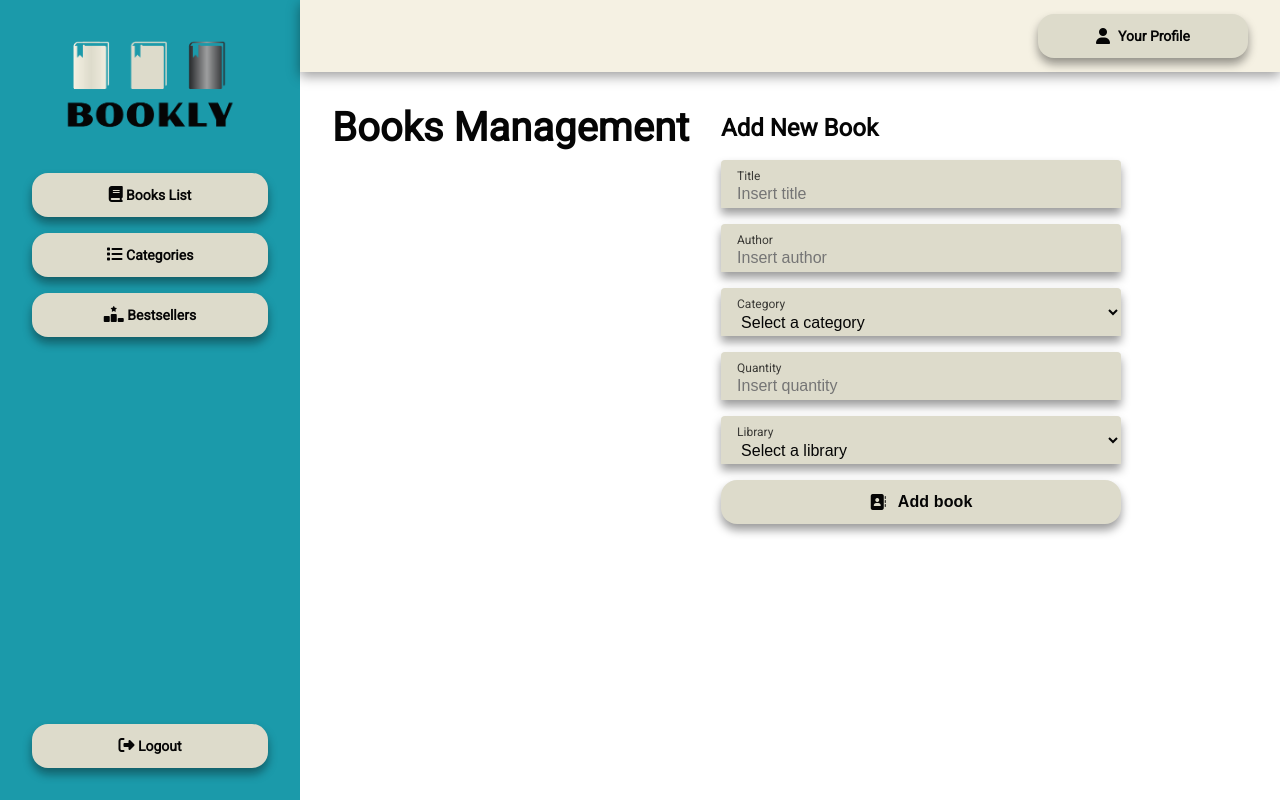
After one commit to Duchnikovsky/WDPAI_2025, a PHP site: template public/views/management.php in a window 1280 px wide. The commit adds this page. Run offline with PHP 8.4, Linux system fonts and the light colour scheme; the template is opened without the code that fills it, so the values that code supplies are empty; a stand-in replaces the project's code that opens the database connection; some libraries are stand-ins or nearby versions.

Commit message:
feat: add book management system

```diff
--- a/index.php
+++ b/index.php
@@ -12,8 +12,10 @@ Routing::get('signup', 'DefaultController');
 Routing::get('logout', 'DefaultController');
 Routing::get('categories', 'DefaultController');
 Routing::get('bestsellers', 'DefaultController');
+Routing::get('management', 'DefaultController');
 Routing::post("login", 'AuthController');
 Routing::post("register", 'AuthController');
 Routing::post('books', 'BookController');
+Routing::post("addBook", 'BookController');
 
 Routing::run($path);
--- /dev/null
+++ b/public/components/management_addBook.php
@@ -0,0 +1,38 @@
+<form class="form-books" action="addBook" method="POST">
+    <h2>Add New Book</h2>
+    <?php if (isset($addError)) : ?>
+        <i class="fa-solid fa-triangle-exclamation"></i>
+        <span><?php echo $addError; ?></span>
+    <?php endif; ?>
+    <div class="management-input">
+        <label for="title">Title</label>
+        <input id="title" type="text" name="title" required placeholder="Insert title">
+    </div>
+    <div class="management-input">
+        <label for="author">Author</label>
+        <input id="author" type="text" name="author" required placeholder="Insert author">
+    </div>
+    <div class="management-input">
+        <label for="category">Category</label>
+        <select id="category" name="category" required>
+            <option value="" disabled selected>Select a category</option>
+            <?php foreach ($categories as $category) : ?>
+                <option value="<?php echo $category['id']; ?>"><?php echo $category['name']; ?></option>
+            <?php endforeach; ?>
+        </select>
+    </div>
+    <div class="management-input">
+        <label for="quantity">Quantity</label>
+        <input id="quantity" type="number" name="quantity" required placeholder="Insert quantity">
+    </div>
+    <div class="management-input">
+        <label for="library">Library</label>
+        <select id="library" name="library" required>
+            <option value="" disabled selected>Select a library</option>
+            <?php foreach ($libraries as $library) : ?>
+                <option value="<?php echo $library['id']; ?>"><?php echo $library['name']; ?></option>
+            <?php endforeach; ?>
+        </select>
+    </div>
+    <button type="submit" class="flex-row-center-center"><i class="fas fa-address-book"></i>Add book</button>
+</form>
--- a/public/styles/fonts.css
+++ b/public/styles/fonts.css
@@ -27,3 +27,10 @@ h1 {
     line-height: 48px;
     }
 }
+
+.h2, h2 {
+    font-size: 24px;
+    line-height: 32px;
+    font-weight: 600;
+    margin: 0;
+}
--- /dev/null
+++ b/public/styles/management/management.css
@@ -0,0 +1,78 @@
+main {
+    width: 100%;
+    display: flex;
+    flex-direction: column;
+    flex-wrap: wrap;
+    gap: 16px;
+
+    @media (min-width: 768px) {
+        flex-direction: row;
+        gap: 32px;
+    }
+
+    .form-books {
+        width: 100%;
+        display: flex;
+        flex-direction: column;
+        gap: 16px;
+        padding-top: 8px;
+
+        .management-input {
+            width: 100%;
+            position: relative;
+
+            & > label {
+                position: absolute;
+                left: 16px;
+                top: 8px;
+                font-size: 12px;
+                line-height: 16px;
+                color: var(--neutral-black);
+                opacity: 0.75;
+            }
+
+            & > input,
+            & > select {
+                width: 100%;
+                height: 48px;
+                background-color: var(--secondary-200);
+                outline: none;
+                border: 0;
+                border-radius: 4px 4px 0 0;
+                box-shadow: 0 6px 10px var(--neutral-shadow);
+                padding: 24px 0 4px 16px;
+                font-size: 16px;
+                line-height: 24px;
+                color: var(--neutral-black);
+            }
+        }
+
+        & > button {
+            width: 100%;
+            height: 44px;
+            background-color: var(--secondary-200);
+            border: 0;
+            border-radius: 16px;
+            outline: none;
+            box-shadow: 0 6px 10px var(--neutral-shadow);
+            gap: 12px;
+            color: var(--neutral-black);
+            font-size: 16px;
+            line-height: 20px;
+            font-weight: 600;
+            letter-spacing: 0.1px;
+            transition: background-color 0.3s ease-in-out,
+                transform 0.3s ease-in-out;
+
+            &:hover {
+                transform: scale(1.05);
+                background-color: var(--secondary-300);
+                cursor: pointer;
+            }
+        }
+
+        @media (min-width: 768px) {
+            width: 400px;
+        }
+    }
+}
--- a/public/views/manage.php
+++ b/public/views/management.php
@@ -13,6 +13,7 @@
     <link href="public/styles/dashboard/dashboard.css" rel="stylesheet">
     <link href="public/styles/dashboard/aside.css" rel="stylesheet">
     <link href="public/styles/dashboard/header.css" rel="stylesheet">
+    <link href="public/styles/management/management.css" rel="stylesheet">
 
     <script src="public/scripts/menu.js" defer></script>
 
@@ -30,7 +31,8 @@
     </aside>
     <?php include 'public/components/dashboard_header.php'; ?>
     <main>
-
+        <h1>Books Management</h1>
+        <?php include 'public/components/management_addBook.php'; ?>
     </main>
 </body>
 
--- a/src/repository/CategoryRepository.php
+++ b/src/repository/CategoryRepository.php
@@ -7,7 +7,7 @@ class CategoryRepository extends Repository
     public function getAll(): array
     {
         $conn = $this->db->connect();
-        $stmt = $conn->query("SELECT name, icon FROM categories ORDER BY name ASC");
+        $stmt = $conn->query("SELECT id, name, icon FROM categories ORDER BY name ASC");
         return $stmt->fetchAll(PDO::FETCH_ASSOC);
     }
 }
```
Also changed, not shown: src/controlers/BookController.php (+31 -0 lines), src/controlers/DefaultController.php (+23 -0 lines), src/repository/BookRepository.php (+52 -1 lines), src/repository/LibraryRepository.php (added, +13 -0 lines).
